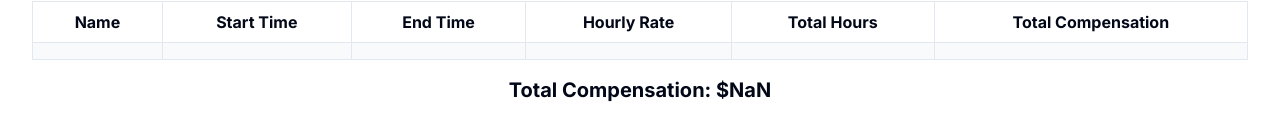
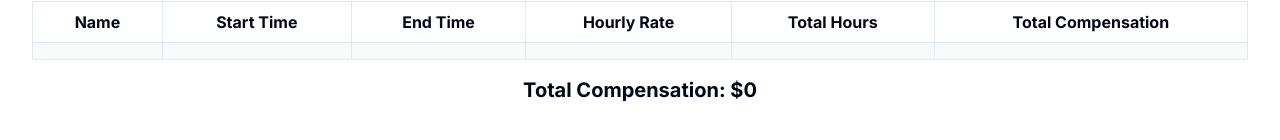
Before and after one commit to lucasluize-tech/pinard-management, a Next.js app: page /employee-hours in a window 1280 px wide. Shown: the part 428-568 px from the top of the page. Built offline with nearby package versions, Linux system fonts and the light colour scheme.

Commit message:
some style changes

```diff
--- a/app/employee-hours/page.tsx
+++ b/app/employee-hours/page.tsx
@@ -31,7 +31,7 @@ function EmployeeInputs({ onSubmit }: any) {
     resolver: zodResolver(FormSchema),
     defaultValues: {
       name: "",
-      startTime: 8,
+      startTime: 0,
       endTime: 0,
       hourlyRate: 0,
       days: 1,
@@ -121,7 +121,7 @@ function EmployeeHours() {
   const [tableData, setTableData] = React.useState([{}]);
 
   const handleSubmit = (data: any) => {
-    const { name, startTime, endTime, hourlyRate, days } = data;
+    const { startTime, endTime, hourlyRate, days } = data;
     const totalHours = (Number(endTime) - Number(startTime)) * days;
     const totalCompensation = totalHours * Number(hourlyRate);
     setTableData([
@@ -187,7 +187,7 @@ function EmployeeTable({ data }: any) {
         </tbody>
       </table>
       <div className='mt-4 text-xl font-bold'>
-        Total Compensation: ${totalCompensation}
+        Total Compensation: ${totalCompensation || 0}
       </div>
     </>
   );
```
